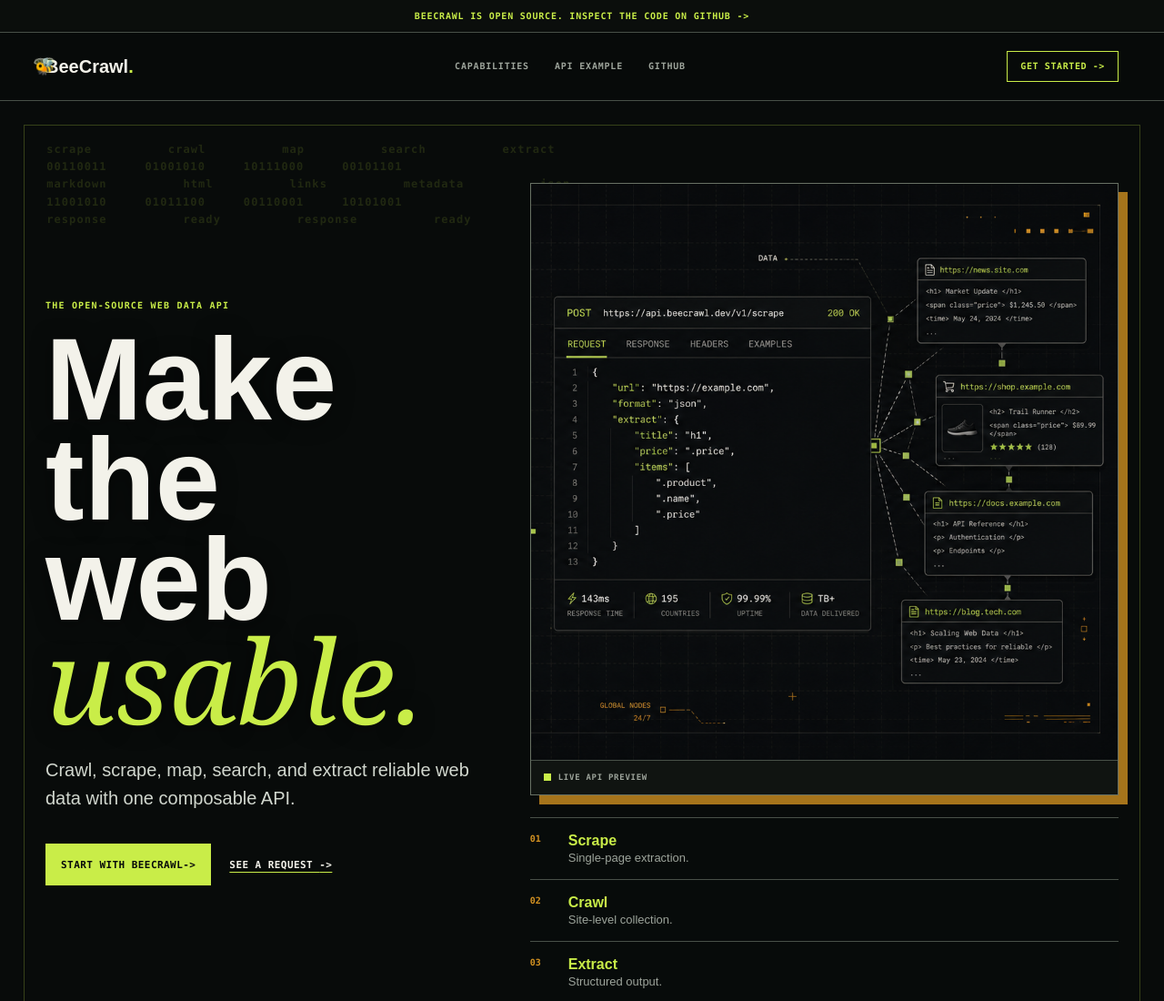
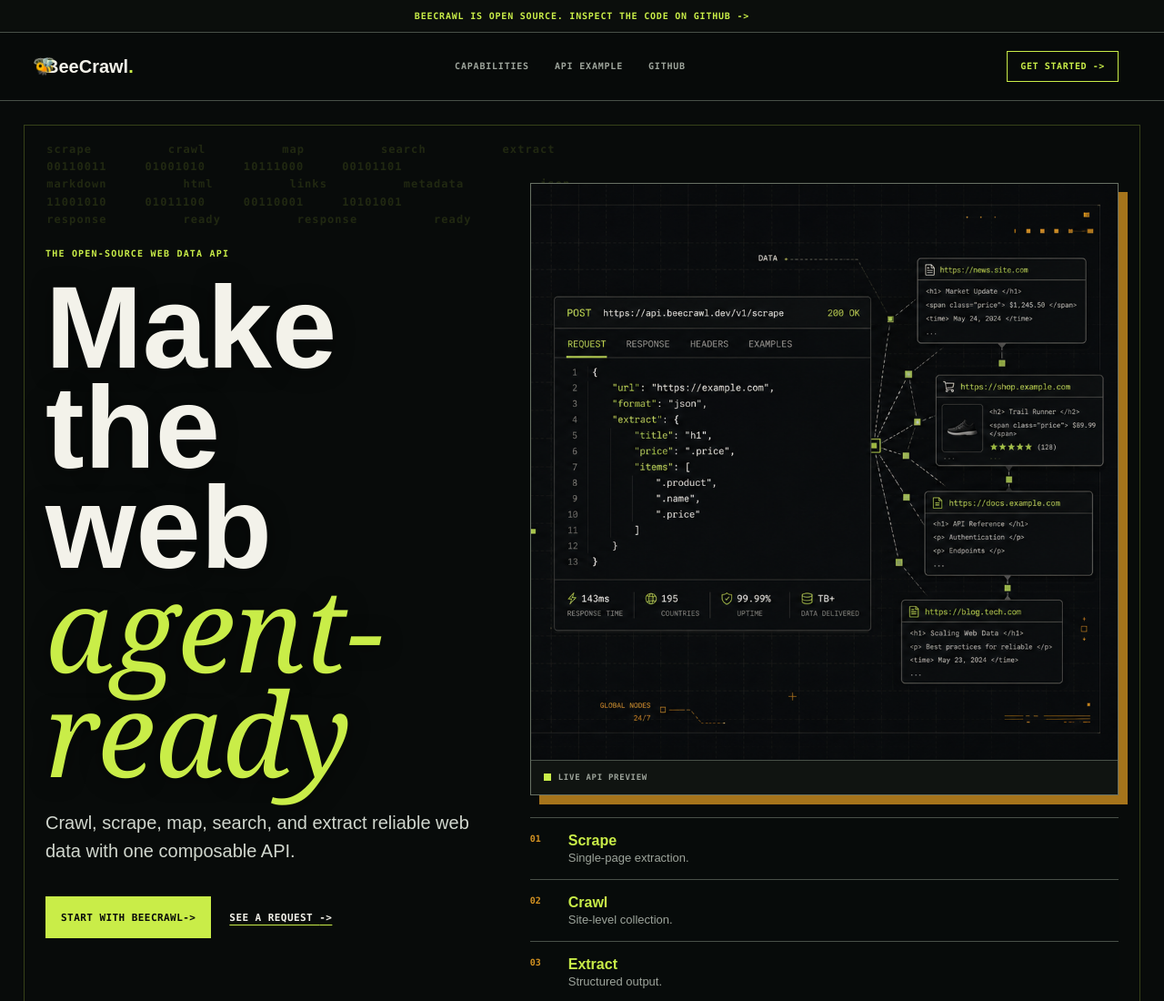
Before and after one commit to jacoobwang/beecrawl, an Astro site in the folder apps/web/: page / in a window 1280 px wide. Shown: the top 1100 px of the page at 91% size. Built offline with nearby package versions, Linux system fonts and the light colour scheme; Astro itself is replaced by a stand-in of ours.

Commit message:
copy(web): update homepage hero slogan

```diff
--- a/apps/web/src/pages/index.astro
+++ b/apps/web/src/pages/index.astro
@@ -68,7 +68,7 @@ response  ready  response  ready</pre>
         <div class="shell hero-grid">
           <div class="hero-copy">
             <p class="kicker">The open-source web data API</p>
-            <h1>Make the web <em>usable.</em></h1>
+            <h1>Make the web <em>agent-ready</em></h1>
             <p class="lede">
               Crawl, scrape, map, search, and extract reliable web data with one composable API.
             </p>
```
